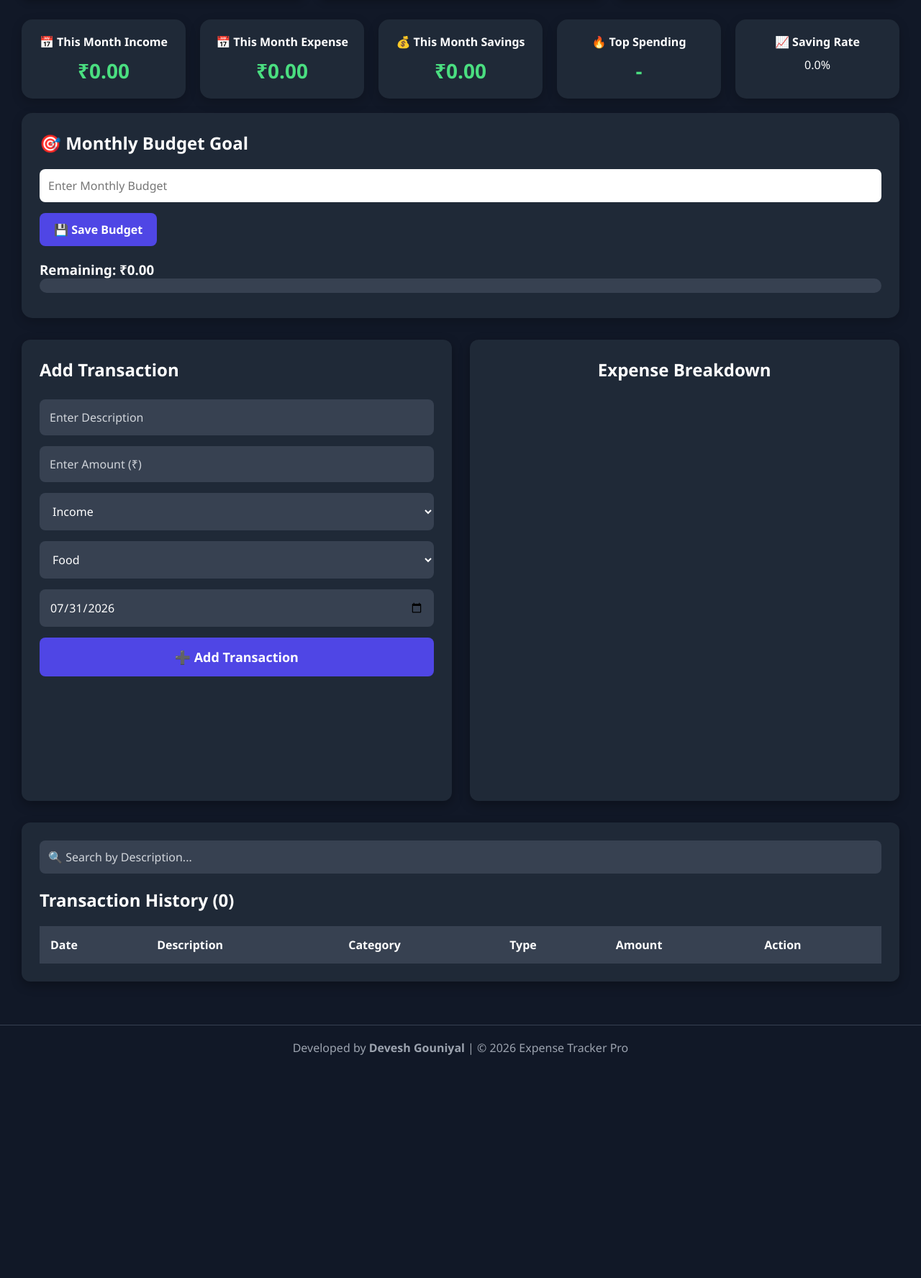
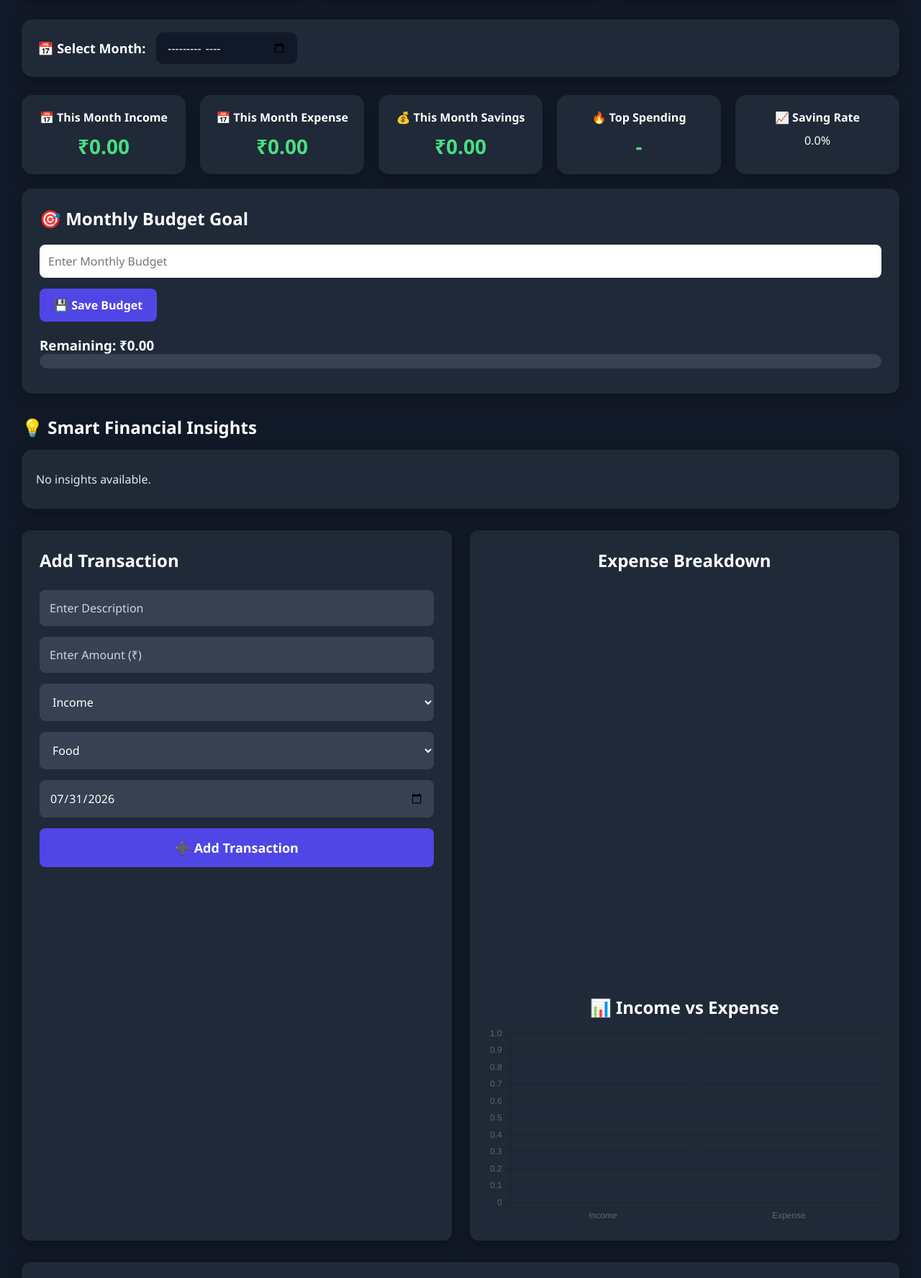
Before and after one commit to shershaah1486/ExpenseTracker-Pro, a plain HTML site: page index.html in a window 1280 px wide. Shown: the part 289-2065 px from the top of the page at 72% size. Before the commit the page ends 1776 px from the top, so only its background shows below. Drawn offline with nearby package versions, Linux system fonts and the light colour scheme.

Commit message:
Added Smart Financial Insights

```diff
--- a/index.html
+++ b/index.html
@@ -70,6 +70,13 @@
 </div>
 
 </section>
+<div class="filter-section">
+    <label for="monthFilter">
+        <strong>📅 Select Month:</strong>
+    </label>
+
+    <input type="month" id="monthFilter">
+</div>
 <section class="monthly-summary">
 
   <div class="month-card">
@@ -124,6 +131,17 @@
     </div>
 
 </section>
+<section class="insights-section">
+
+    <h2>💡 Smart Financial Insights</h2>
+
+    <div id="financialInsights" class="insight-box">
+
+        <p>No insights available.</p>
+
+    </div>
+
+</section>
 
 <section class="dashboard">
 <div class="left-panel">
@@ -170,6 +188,9 @@ type="date">
 <div class="right-panel">
     <h2>Expense Breakdown</h2>
 <canvas id="expenseChart"></canvas>
+<h2 style="margin-top:30px;">📊 Income vs Expense</h2>
+
+<canvas id="incomeExpenseChart"></canvas>
 </div>
 </section>
 <section class="history">
--- a/script.js
+++ b/script.js
@@ -12,6 +12,7 @@ let transactions =
 // ---------- Variables ----------
 let editIndex = -1;
 let expenseChart = null;
+let incomeExpenseChart = null;
 
 // ---------- Elements ----------
 const description = document.getElementById("description");
@@ -31,6 +32,7 @@ const budgetInput = document.getElementById("budgetInput");
 const saveBudget = document.getElementById("saveBudget");
 const remainingBudget = document.getElementById("remainingBudget");
 const budgetProgress = document.getElementById("budgetProgress");
+const monthFilter = document.getElementById("monthFilter");
 const budgetWarning = document.getElementById("budgetWarning");
 
 // Auto Date
@@ -118,19 +120,47 @@ let monthIncome = 0;
 let monthExpense = 0;
 const categoryTotals = {};
 
-const currentMonth = new Date().getMonth();
-const currentYear = new Date().getFullYear();
+let currentMonth;
+let currentYear;
+
+if (monthFilter.value === "") {
+
+    currentMonth = new Date().getMonth();
+    currentYear = new Date().getFullYear();
+
+} else {
+
+    const parts = monthFilter.value.split("-");
+
+    currentYear = Number(parts[0]);
+    currentMonth = Number(parts[1]) - 1;
+
+}
 
     const categoryData = {};
 
-    const filteredTransactions = transactions.filter(transaction =>
+    const filteredTransactions = transactions.filter(transaction => {
+
+    const searchMatch =
         transaction.description.toLowerCase().includes(
             search.value.toLowerCase()
-        )
-    );
+        );
+
+    if (monthFilter.value === "") {
+        return searchMatch;
+    }
+
+    const selectedMonth = monthFilter.value; // YYYY-MM
+    const transactionMonth = transaction.date.substring(0, 7);
+
+    return searchMatch && transactionMonth === selectedMonth;
+
+});
 
     filteredTransactions.forEach((transaction, index) => {
         const transactionDate = new Date(transaction.date);
+        const selectedMonth = transactionDate.getMonth();
+const selectedYear = transactionDate.getFullYear();
 
 if (
     transactionDate.getMonth() === currentMonth &&
@@ -263,10 +293,33 @@ if (monthIncome > 0) {
 
 document.getElementById("savingRate").textContent =
     savingRate.toFixed(1) + "%";
+    // ===== Smart Financial Insights =====
+
+const insights = [];
+
+if (topCategory !== "-") {
+    insights.push(`🔥 You spent the most on ${topCategory} this month.`);
+}
+
+if (monthIncome > monthExpense && monthIncome > 0) {
+    insights.push(
+        `💰 Great! You saved ₹${(monthIncome - monthExpense).toLocaleString("en-IN")} this month.`
+    );
+}
+
+if (monthExpense > monthIncome && monthIncome > 0) {
+    insights.push(
+        "⚠️ Your expenses are higher than your income this month."
+    );
+}
+
+
 // ===== Budget Update =====
 budgetInput.value = monthlyBudget || "";
+// Budget only for selected month
+const currentMonthExpense = monthExpense;
 
-const remaining = monthlyBudget - monthExpense;
+const remaining = monthlyBudget - currentMonthExpense;
 
 remainingBudget.textContent =
     "₹" + remaining.toLocaleString("en-IN", {
@@ -276,7 +329,7 @@ remainingBudget.textContent =
 let percent = 0;
 
 if (monthlyBudget > 0) {
-    percent = (monthExpense / monthlyBudget) * 100;
+    percent = (currentMonthExpense / monthlyBudget) * 100;
     if (percent > 100) percent = 100;
 }
 
@@ -284,10 +337,10 @@ budgetProgress.style.width = percent + "%";
 // ===== Budget Warning =====
 if (monthlyBudget > 0) {
 
-    if (monthExpense >= monthlyBudget) {
+    if (currentMonthExpense >= monthlyBudget) {
 
         budgetWarning.textContent =
-            `🚨 Budget Exceeded by ₹${(monthExpense - monthlyBudget).toLocaleString("en-IN")}`;
+            `🚨 Budget Exceeded by ₹${(currentMonthExpense - monthlyBudget).toLocaleString("en-IN")}`;
 
     } else if (percent >= 80) {
 
@@ -301,6 +354,40 @@ if (monthlyBudget > 0) {
     }
 
 }
+// ===== Budget Insights =====
+
+if (monthlyBudget > 0) {
+
+    const usedPercent = (currentMonthExpense / monthlyBudget) * 100;
+
+    if (usedPercent >= 100) {
+
+        insights.push(
+            `🚨 You have exceeded your monthly budget by ₹${(currentMonthExpense - monthlyBudget).toLocaleString("en-IN")}.`
+        );
+
+    } else if (usedPercent >= 80) {
+
+        insights.push(
+            `⚠️ You have used ${Math.round(usedPercent)}% of your monthly budget.`
+        );
+
+    } else {
+
+        insights.push(
+            `✅ You are within your monthly budget (${Math.round(usedPercent)}% used).`
+        );
+
+    }
+
+}
+
+// ===== Show Insights =====
+
+document.getElementById("financialInsights").innerHTML =
+    insights.length > 0
+        ? insights.map(text => `<p>${text}</p>`).join("")
+        : "<p>No insights available.</p>";
 
     if (expenseChart) {
         expenseChart.destroy();
@@ -356,6 +443,62 @@ if (monthlyBudget > 0) {
         }
 
     });
+    // ===== Income vs Expense Bar Chart =====
+
+if (incomeExpenseChart) {
+    incomeExpenseChart.destroy();
+}
+
+const incomeExpenseCtx = document
+    .getElementById("incomeExpenseChart")
+    .getContext("2d");
+
+incomeExpenseChart = new Chart(incomeExpenseCtx, {
+
+    type: "bar",
+
+    data: {
+
+        labels: ["Income", "Expense"],
+
+        datasets: [{
+
+            label: "Amount (₹)",
+
+            data: [income, expense],
+
+            backgroundColor: [
+                "#22c55e",
+                "#ef4444"
+            ]
+
+        }]
+
+    },
+
+    options: {
+
+        responsive: true,
+
+        plugins: {
+
+            legend: {
+                display: false
+            }
+
+        },
+
+        scales: {
+
+            y: {
+                beginAtZero: true
+            }
+
+        }
+
+    }
+
+});
 
 }
 // ---------- Delete ----------
@@ -395,6 +538,7 @@ function editTransaction(index) {
 
 // ---------- Search ----------
 search.addEventListener("input", renderTransactions);
+monthFilter.addEventListener("change", renderTransactions);
 
 // ---------- Dark Mode ----------
 themeBtn.addEventListener("click", () => {
--- a/style.css
+++ b/style.css
@@ -76,6 +76,12 @@ main{
     padding:25px;
     border-radius:12px;
     box-shadow:0 4px 12px rgba(0,0,0,.3);
+    transition: all .3s ease;
+cursor: pointer;
+}
+.card:hover{
+    transform: translateY(-8px);
+    box-shadow: 0 12px 30px rgba(0,0,0,.45);
 }
 
 .balance{
@@ -352,11 +358,15 @@ button{
     border-radius:15px;
     text-align:center;
     box-shadow:0 5px 15px rgba(0,0,0,0.2);
-    transition:0.3s;
+    .month-card:hover{
+    transform: translateY(-8px);
+    box-shadow: 0 12px 30px rgba(0,0,0,.45);
+}
 }
 
 .month-card:hover{
-    transform:translateY(-5px);
+    transform: translateY(-8px);
+    box-shadow: 0 12px 30px rgba(0,0,0,.45);
 }
 
 .month-card h3{
@@ -420,3 +430,66 @@ button{
     background:#22c55e;
     transition:0.5s;
 }
+/* ===== Month Filter ===== */
+
+.filter-section{
+    display:flex;
+    align-items:center;
+    gap:15px;
+    margin:25px 0;
+    background:#1f2937;
+    padding:18px 22px;
+    border-radius:15px;
+    box-shadow:0 5px 15px rgba(0,0,0,.25);
+    transition:all .3s ease;
+}
+
+.filter-section:hover{
+    transform:translateY(-4px);
+    box-shadow:0 10px 25px rgba(0,0,0,.35);
+}
+
+.filter-section label{
+    font-size:18px;
+    font-weight:bold;
+    color:white;
+}
+
+#monthFilter{
+    padding:10px 15px;
+    border:none;
+    border-radius:10px;
+    font-size:16px;
+    background:#111827;
+    color:white;
+    outline:none;
+}
+/* ===== Smart Financial Insights ===== */
+
+.insights-section{
+    margin:30px 0;
+}
+
+.insights-section h2{
+    margin-bottom:15px;
+    color:#ffffff;
+}
+
+.insight-box{
+    background:#1f2937;
+    padding:20px;
+    border-radius:15px;
+    box-shadow:0 5px 15px rgba(0,0,0,.25);
+    transition:all .3s ease;
+}
+
+.insight-box:hover{
+    transform:translateY(-5px);
+    box-shadow:0 10px 25px rgba(0,0,0,.35);
+}
+
+.insight-box p{
+    margin:10px 0;
+    font-size:16px;
+    color:#e5e7eb;
+}
```
